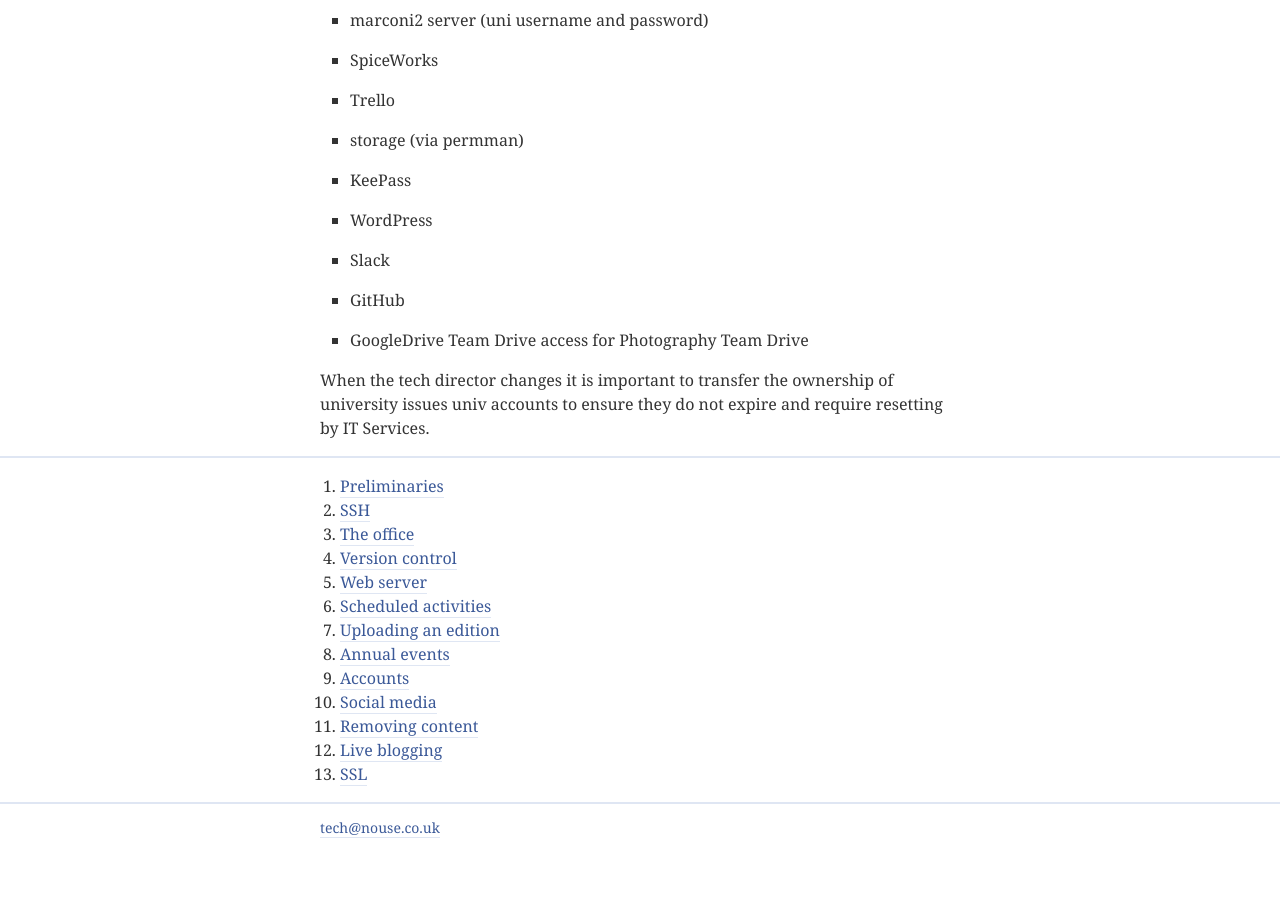
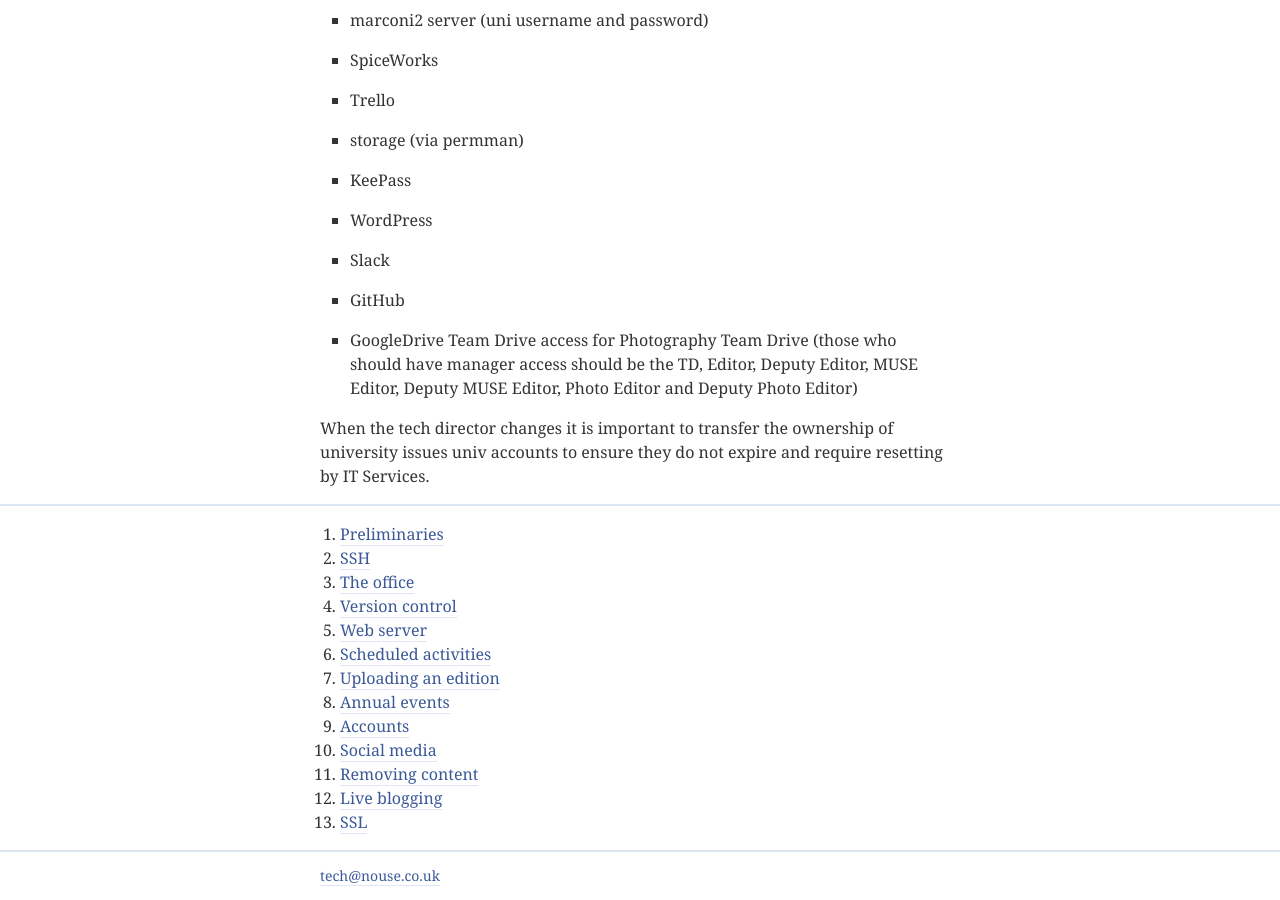
Before and after one commit to yorknouse/docs, a Jekyll site: the page built from pages/01-preliminaries.md, in a window 1280 px wide and 900 px high, scrolled down 790 px. Built offline with Jekyll 4.4.1, drawn with Linux system fonts in a browser that asks for light colours; before the commit the page ends 1642 px from its top, so only the background shows below that.

Commit message:
Clarify who should have manager access to team drive

```diff
--- a/pages/01-preliminaries.md
+++ b/pages/01-preliminaries.md
@@ -28,6 +28,6 @@ Any person joining the tech team will need to be given access to the various tec
 * WordPress
 * Slack
 * GitHub
-* GoogleDrive Team Drive access for Photography Team Drive
+* GoogleDrive Team Drive access for Photography Team Drive (those who should have manager access should be the TD, Editor, Deputy Editor, MUSE Editor, Deputy MUSE Editor, Photo Editor and Deputy Photo Editor)
 
 When the tech director changes it is important to transfer the ownership of university issues univ accounts to ensure they do not expire and require resetting by IT Services.
```
